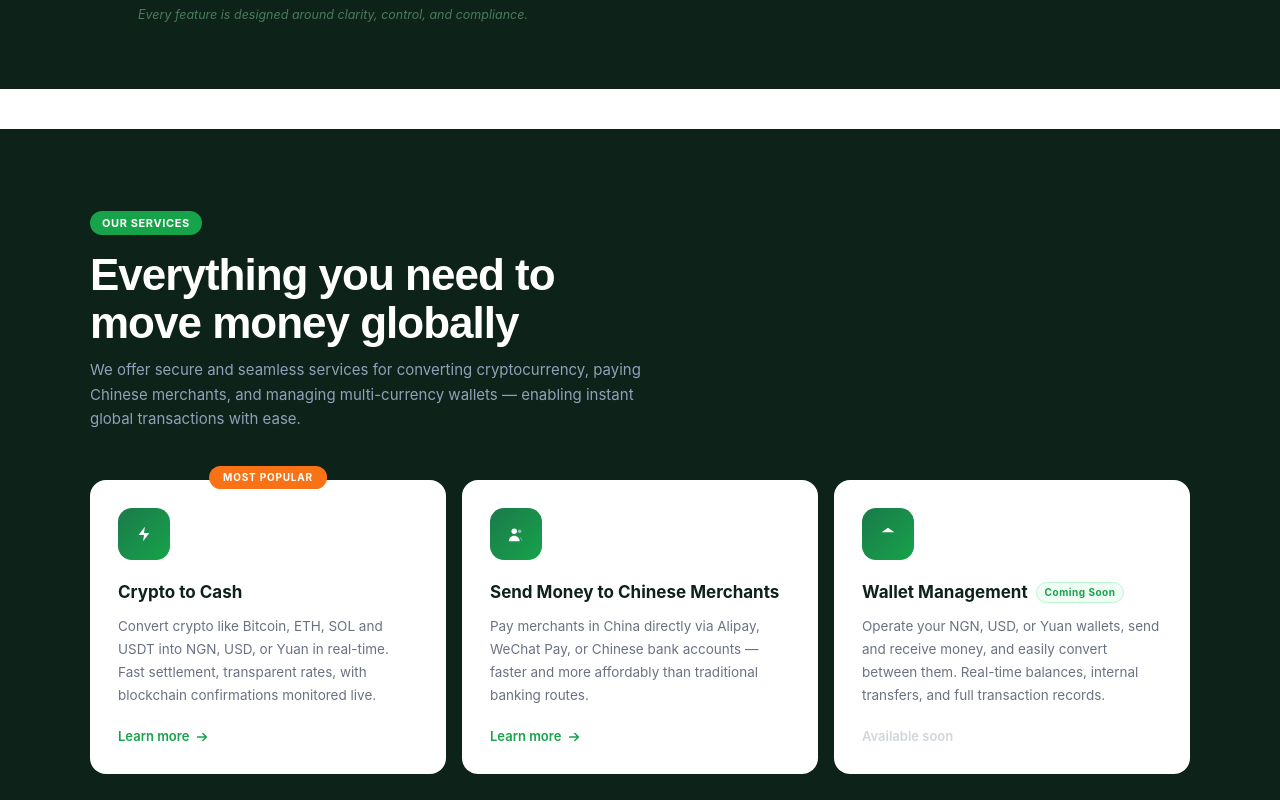
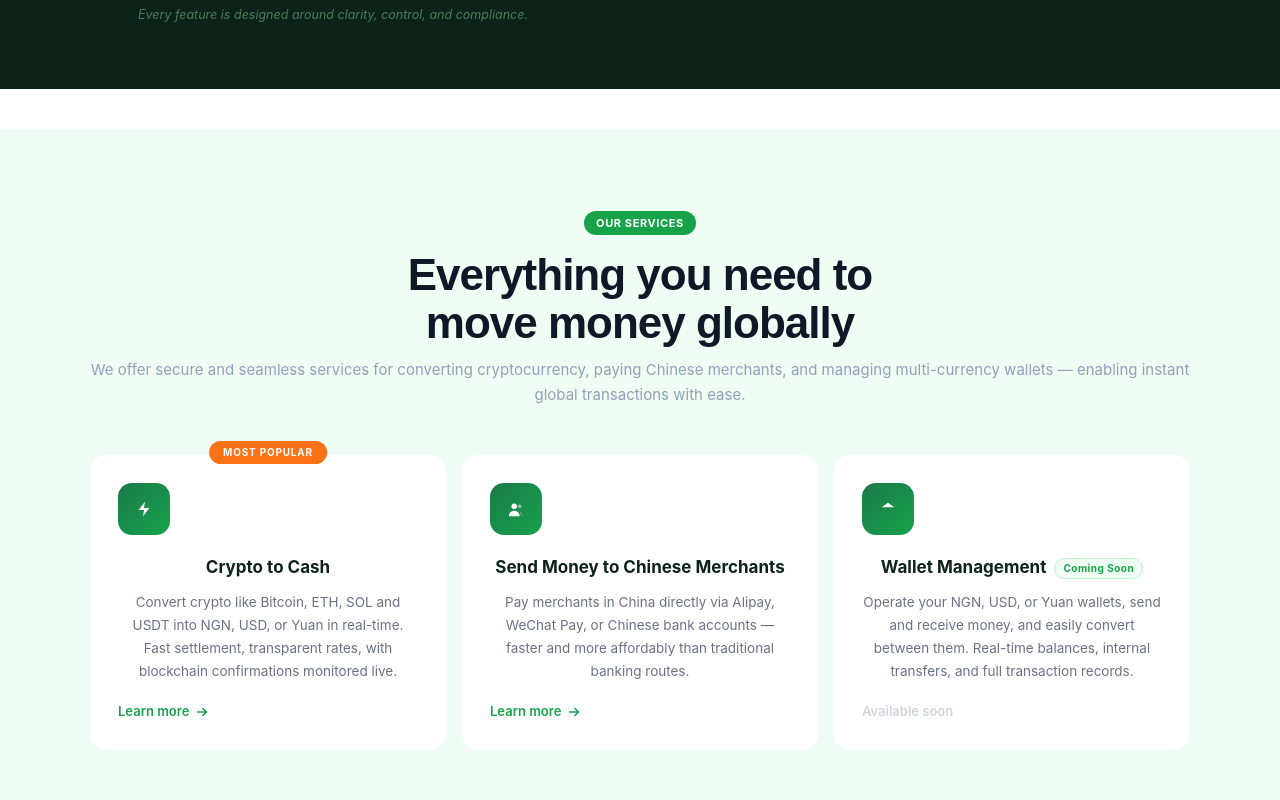
Before and after one commit to webxielclients/frontendwebsite, a Next.js app: page / in a window 1280 px wide. Shown: the part 1260-2060 px from the top of the page. Built offline with nearby package versions, Linux system fonts and the light colour scheme; a web font is replaced by a local one.

Commit message:
Make changes to home page section

```diff
--- a/app/HomeClient.tsx
+++ b/app/HomeClient.tsx
@@ -428,14 +428,14 @@
           </div>
         </section> */}
 
-        <section className="mt-10 bg-[#0d2218] px-4 md:px-12 py-16 md:py-20">
-          <div className="max-w-[1100px] mx-auto">
+        <section className="mt-10 bg-[#f0fdf4] px-4 md:px-12 py-16 md:py-20">
+          <div className="max-w-[1100px] text-center mx-auto">
             <Reveal>
               <span className="inline-block bg-[#16a34a] text-white text-[11px] font-bold tracking-[.6px] uppercase px-3 py-1 rounded-full mb-4">
                 Our Services
               </span>
               <h2
-                className="hero-heading font-black text-white leading-[1.08] tracking-tight mb-3"
+                className="hero-heading font-black leading-[1.08] tracking-tight mb-3"
                 style={{
                   fontSize: "clamp(28px, 4vw, 44px)",
                   letterSpacing: "-1px",
@@ -445,7 +445,7 @@
                 <br />
                 move money globally
               </h2>
-              <p className="text-[15px] text-slate-400 leading-relaxed max-w-[560px] mb-12">
+              <p className="text-[15px] text-center text-slate-400 leading-relaxed mb-12">
                 We offer secure and seamless services for converting
                 cryptocurrency, paying Chinese merchants, and managing
                 multi-currency wallets — enabling instant global transactions
```
